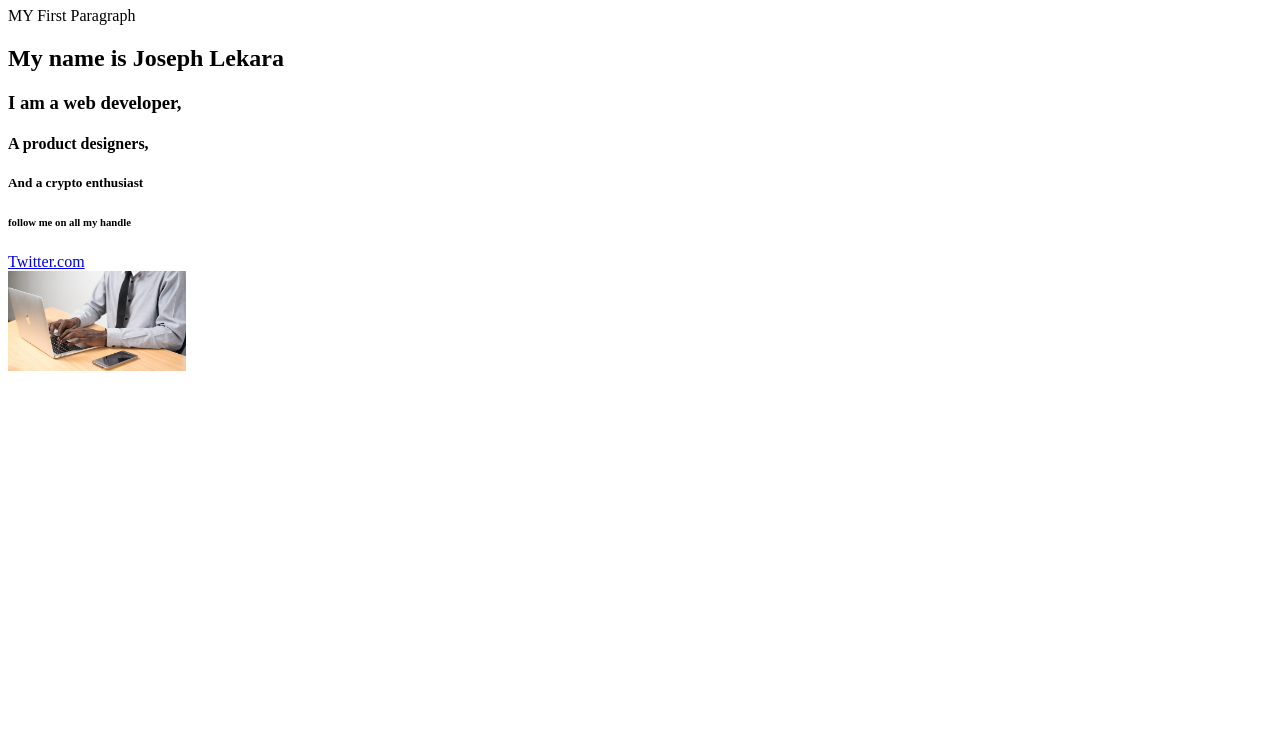
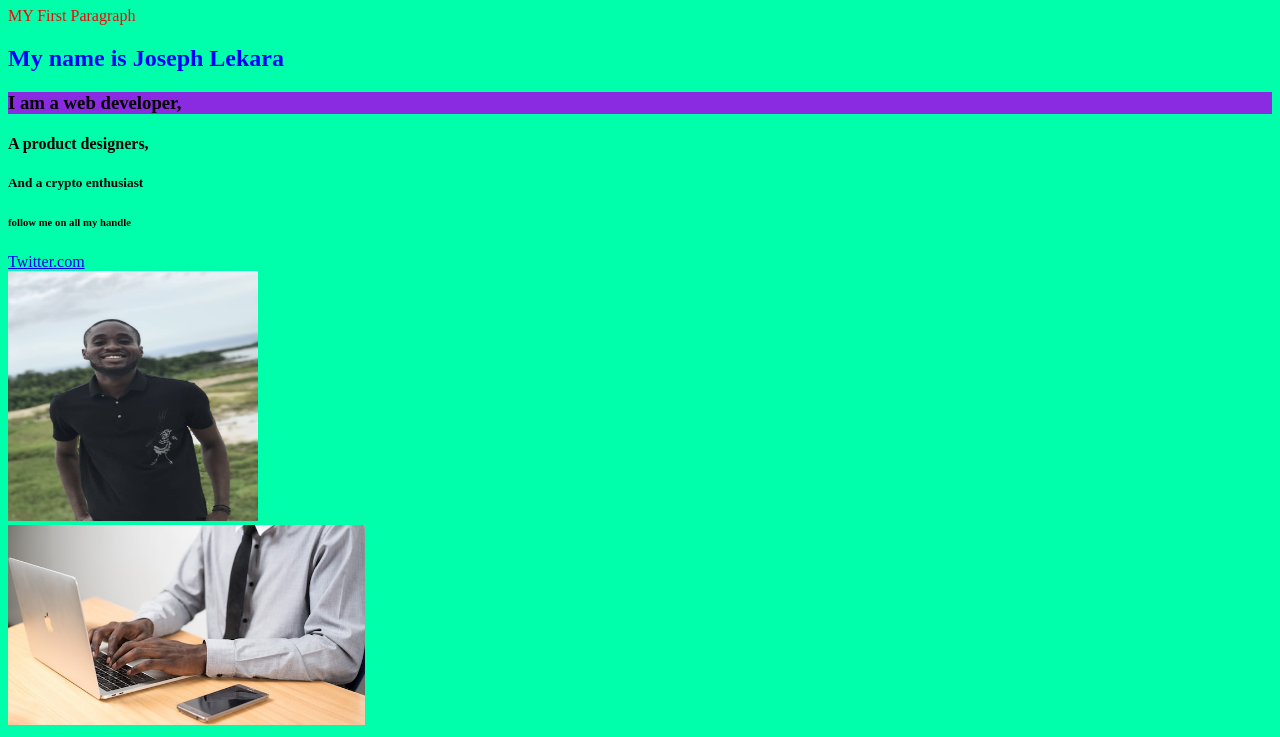
Before and after one commit to leke619/lekehub, a plain HTML site: page index.html in a window 1280 px wide. Shown: the part 73-810 px from the top of the page. Drawn offline with Linux system fonts and the light colour scheme.

Commit message:
Add files via upload

```diff
--- a/index.html
+++ b/index.html
@@ -1,15 +1,16 @@
 <!DOCTYPE html>
 <html>
     <title>My Website</title>
-    <body>
+    <body style="background-color: rgb(0, 255, 170);">
     <h1>My First Heading</h1>
-    <p>MY First Paragraph</p>
-    <h2>My name is Joseph Lekara</h2>
-    <h3>I am a web developer,</h3>
-    <h4>A product designers,</h4>
+    <p style="color: red;">MY First Paragraph</p>
+    <h2 style="color: blue;">My name is Joseph Lekara</h2>
+    <h3 style="background-color: blueviolet;">I am a web developer,</h3>
+    <h4 style="padding: 0cqb;">A product designers,</h4>
     <h5>And a crypto enthusiast</h5>
     <h6>follow me on all my handle</h6>
     <a href="www.twitter.com/">Twitter.com</a><br>
-    <img src="man.jpg" width:"200" height="100">
+    <img src="leke.jpg" width="250" height="250"><br>
+    <img src="man.jpg" width:"200" height="200">
     </body>
 </html>
```
Also changed, not shown: leke.jpg (added).
